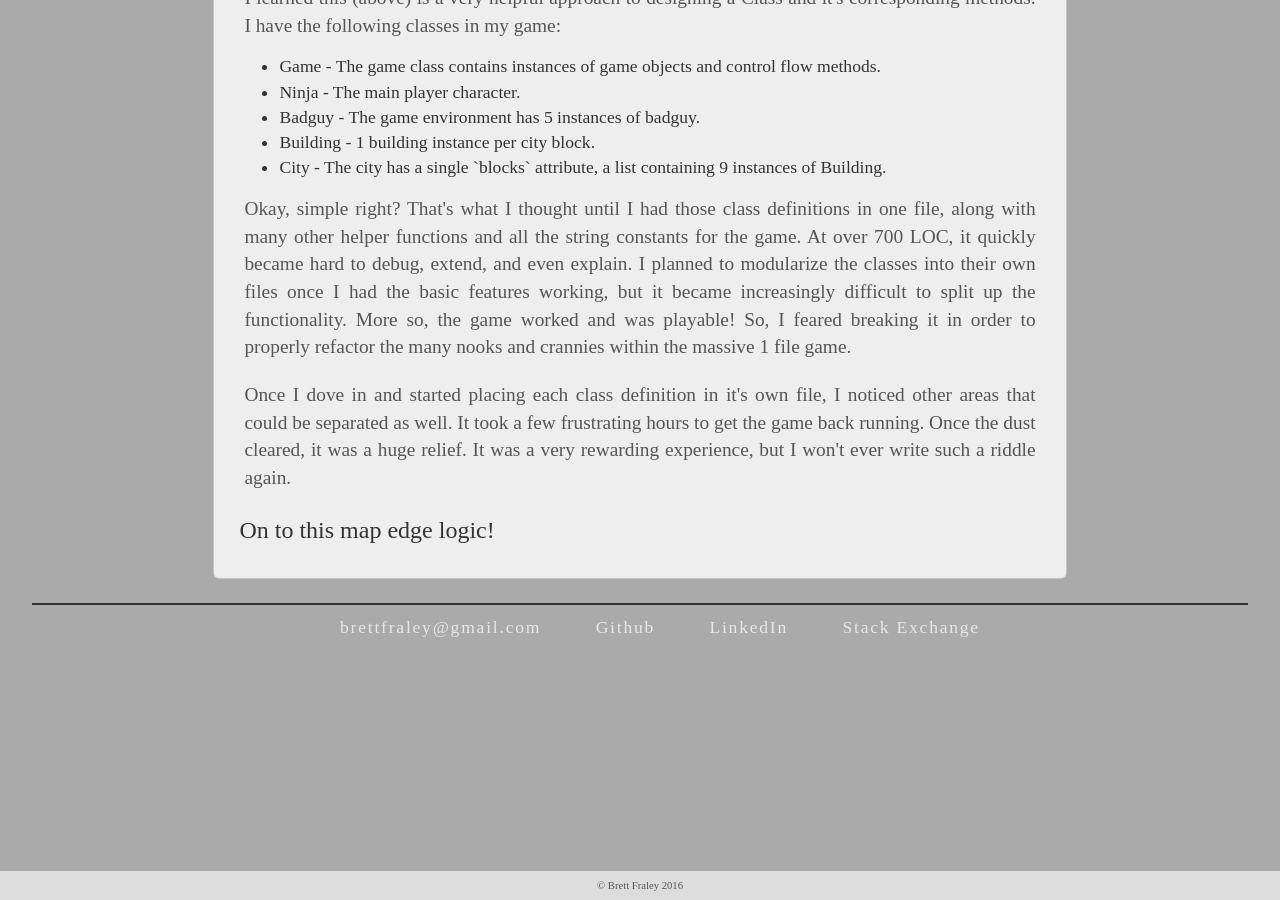
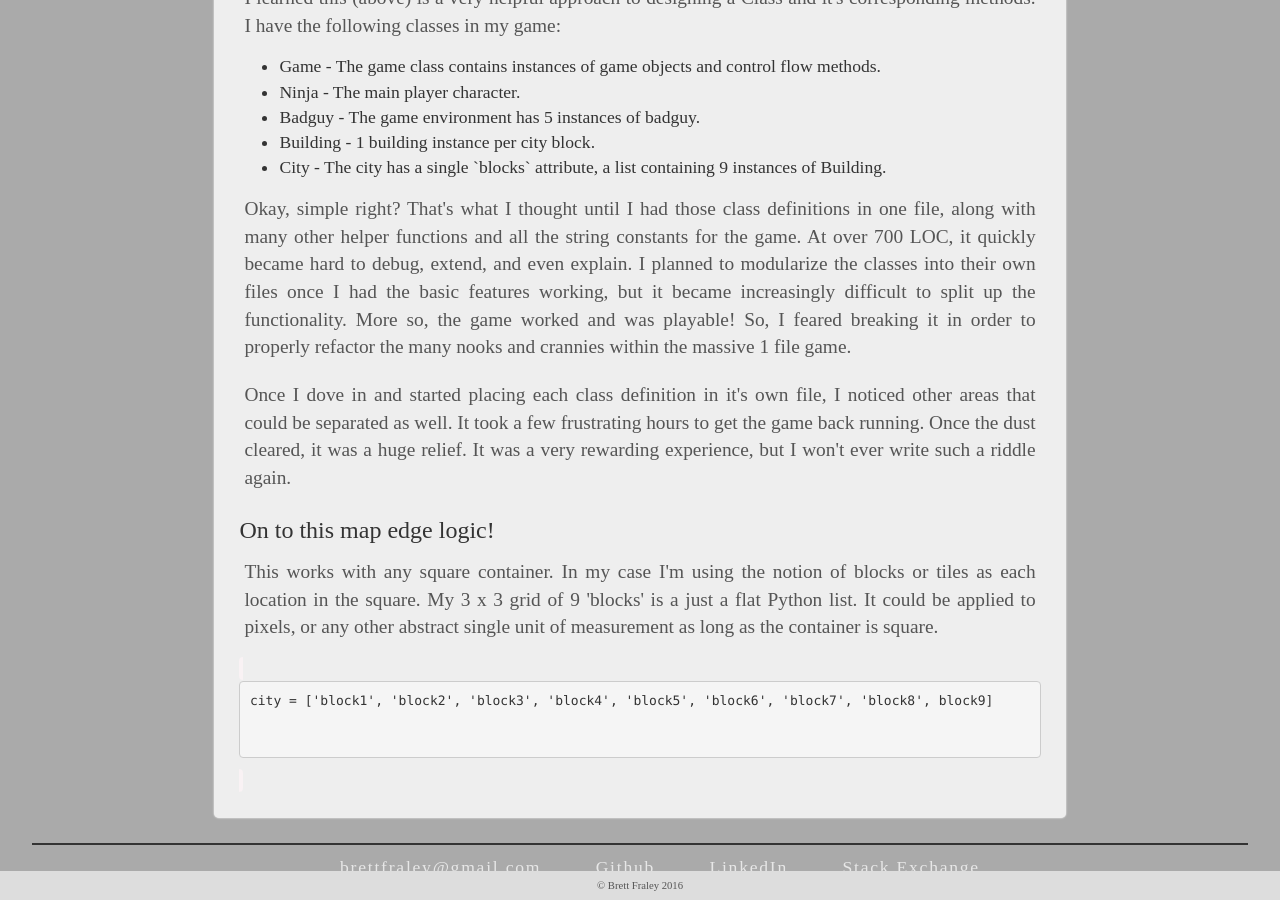
Before and after one commit to bFraley/bFraley.github.io, a Jekyll site: the page built from _posts/2016-09-9-textadventure.md, in a window 1280 px wide and 900 px high, scrolled down 988 px. Built offline with Jekyll 4.4.1, drawn with Linux system fonts in a browser that asks for light colours; nearby versions of some CDN libraries; some web fonts are replaced.

Commit message:
start on 'map edge logic content'

```diff
--- a/_posts/2016-09-9-textadventure.md
+++ b/_posts/2016-09-9-textadventure.md
@@ -61,5 +61,13 @@ experience, but I won't ever write such a riddle again.</p>
 
 <h3>On to this map edge logic!</h3>
 
+<p>This works with any square container. In my case I'm using the notion of blocks or tiles
+as each location in the square. My 3 x 3 grid of 9 'blocks' is a just a flat Python list. It could be applied to pixels, or any other abstract single unit of measurement as long as the container is square.</p>
+
+<code><pre>
+city = ['block1', 'block2', 'block3', 'block4', 'block5', 'block6', 'block7', 'block8', block9]
+
+
+</pre></code>
 
 </article>
```
